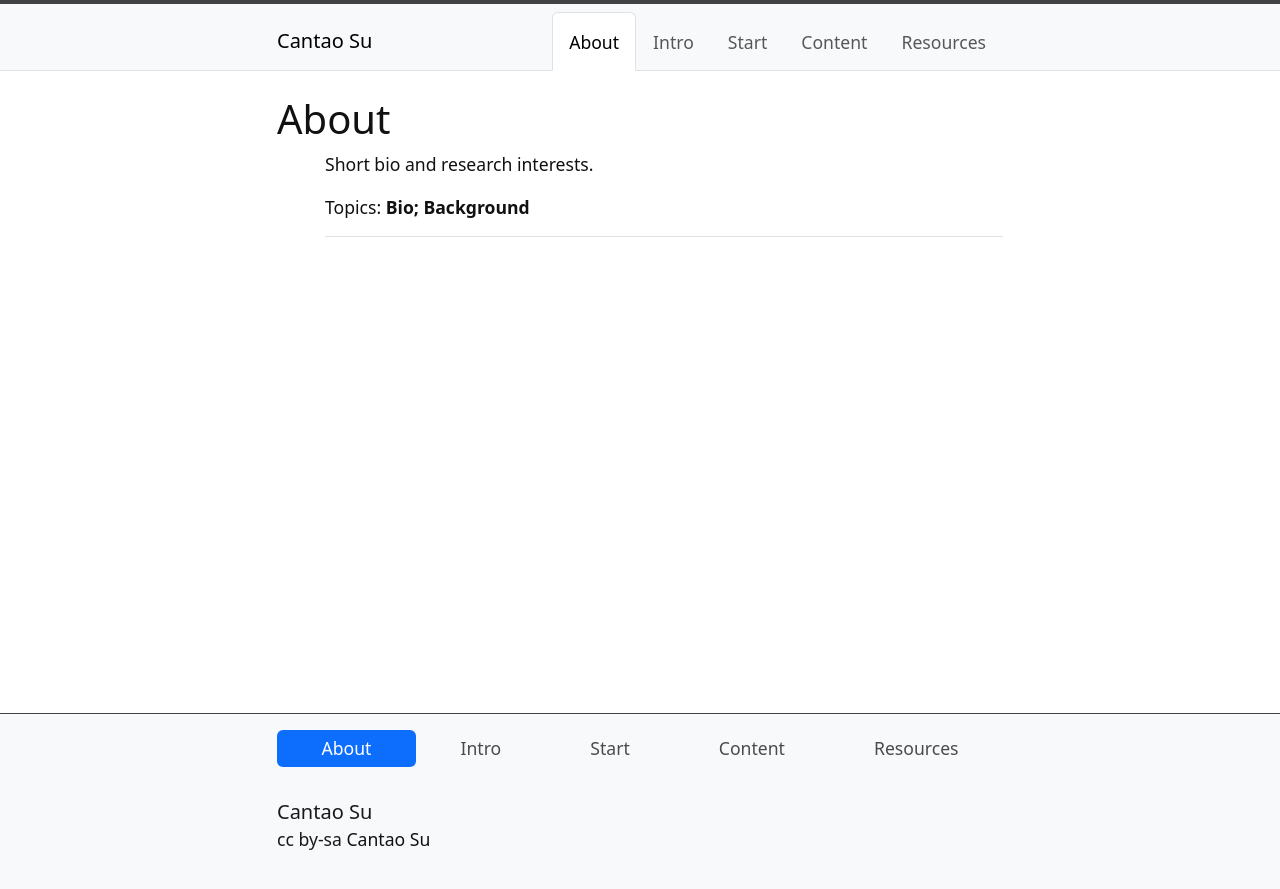
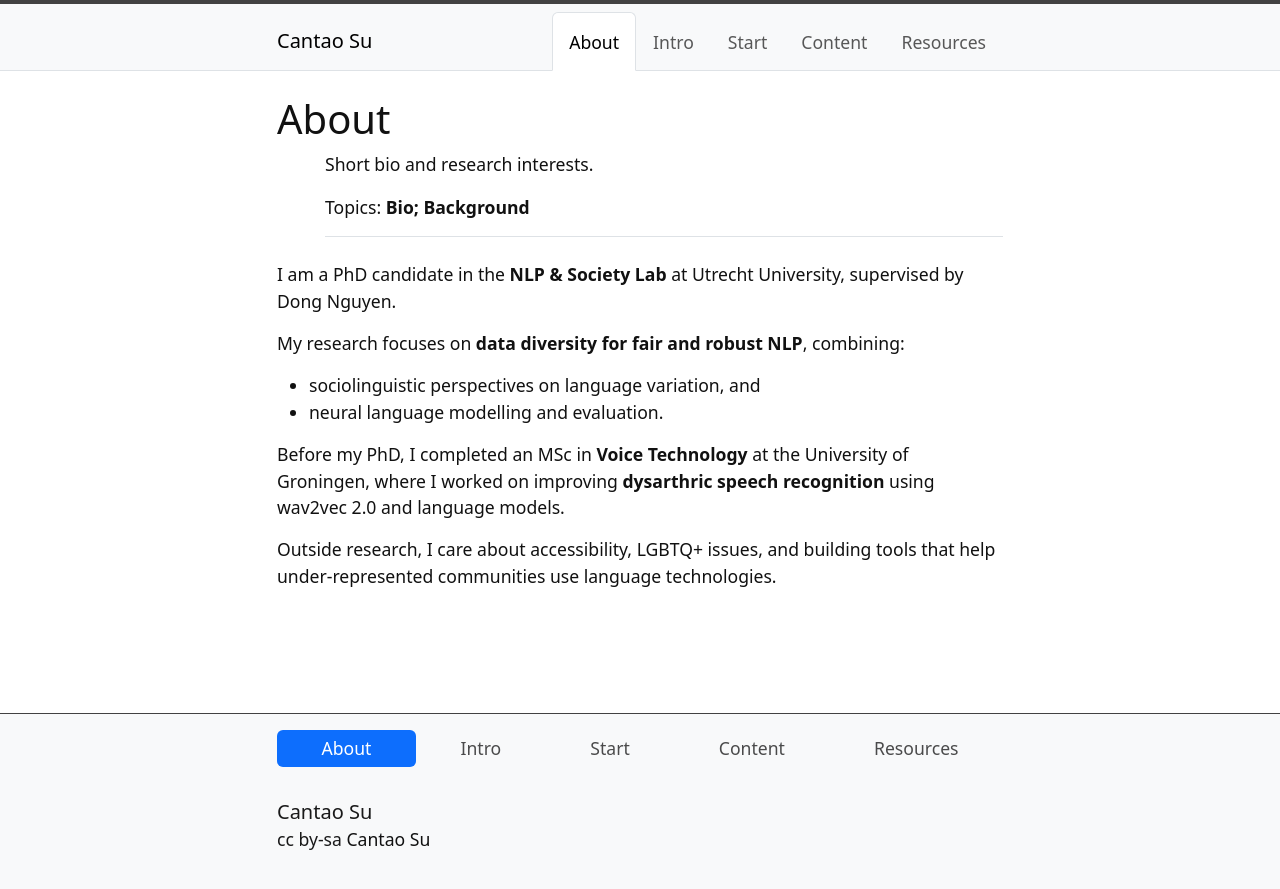
Before and after one commit to CantaoSu/cantaosu.github.io, a Jekyll site: the page built from content/0-prep.md, in a window 1280 px wide. Shown: the top 889 px of the page. Built offline with Jekyll 4.4.1, drawn with Linux system fonts in a browser that asks for light colours.

Commit message:
Update 0-prep.md with bio and research focus
Added personal background and research interests.

```diff
--- a/content/0-prep.md
+++ b/content/0-prep.md
@@ -5,3 +5,14 @@ nav: About
 topics: Bio; Background
 description: "Short bio and research interests."
 ---
+I am a PhD candidate in the **NLP & Society Lab** at Utrecht University, supervised by Dong Nguyen.
+
+My research focuses on **data diversity for fair and robust NLP**, combining:
+- sociolinguistic perspectives on language variation, and
+- neural language modelling and evaluation.
+
+Before my PhD, I completed an MSc in **Voice Technology** at the University of Groningen,
+where I worked on improving **dysarthric speech recognition** using wav2vec 2.0 and language models.
+
+Outside research, I care about accessibility, LGBTQ+ issues, and building tools that help
+under-represented communities use language technologies.
```
